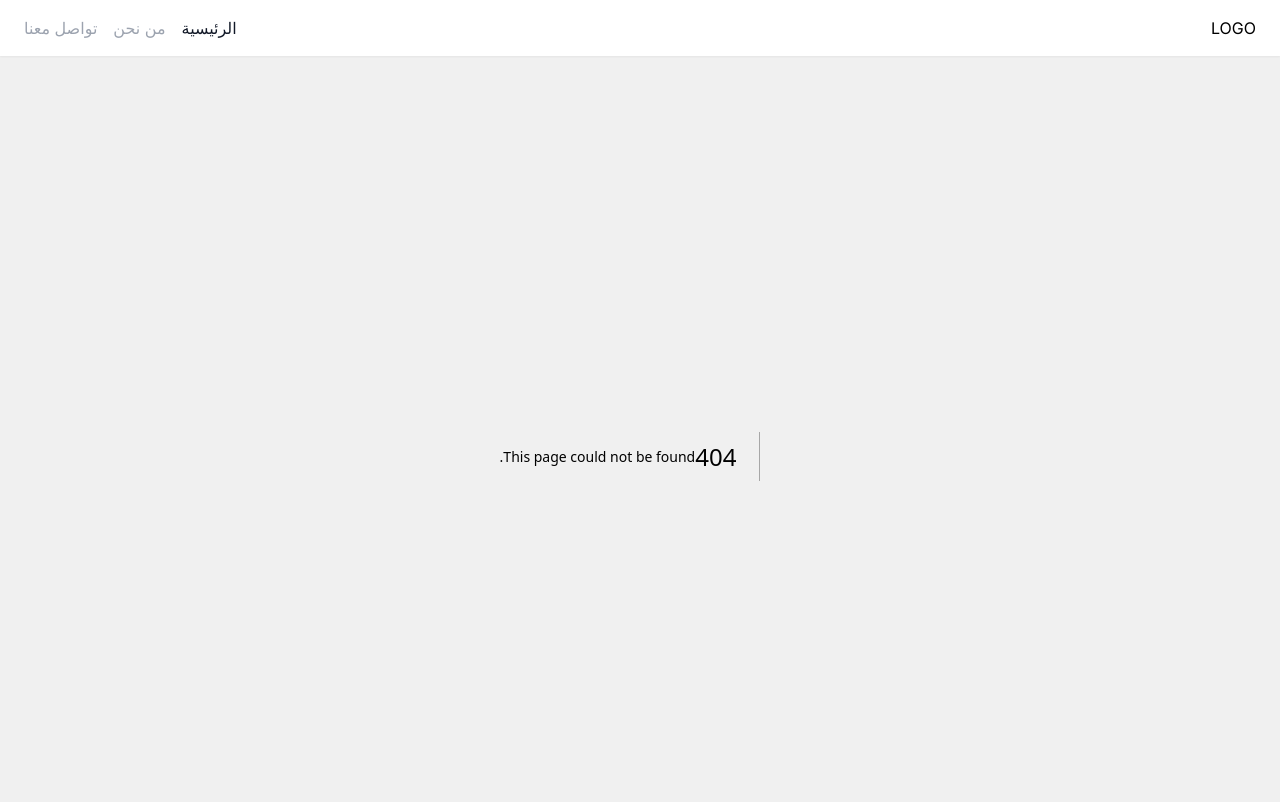
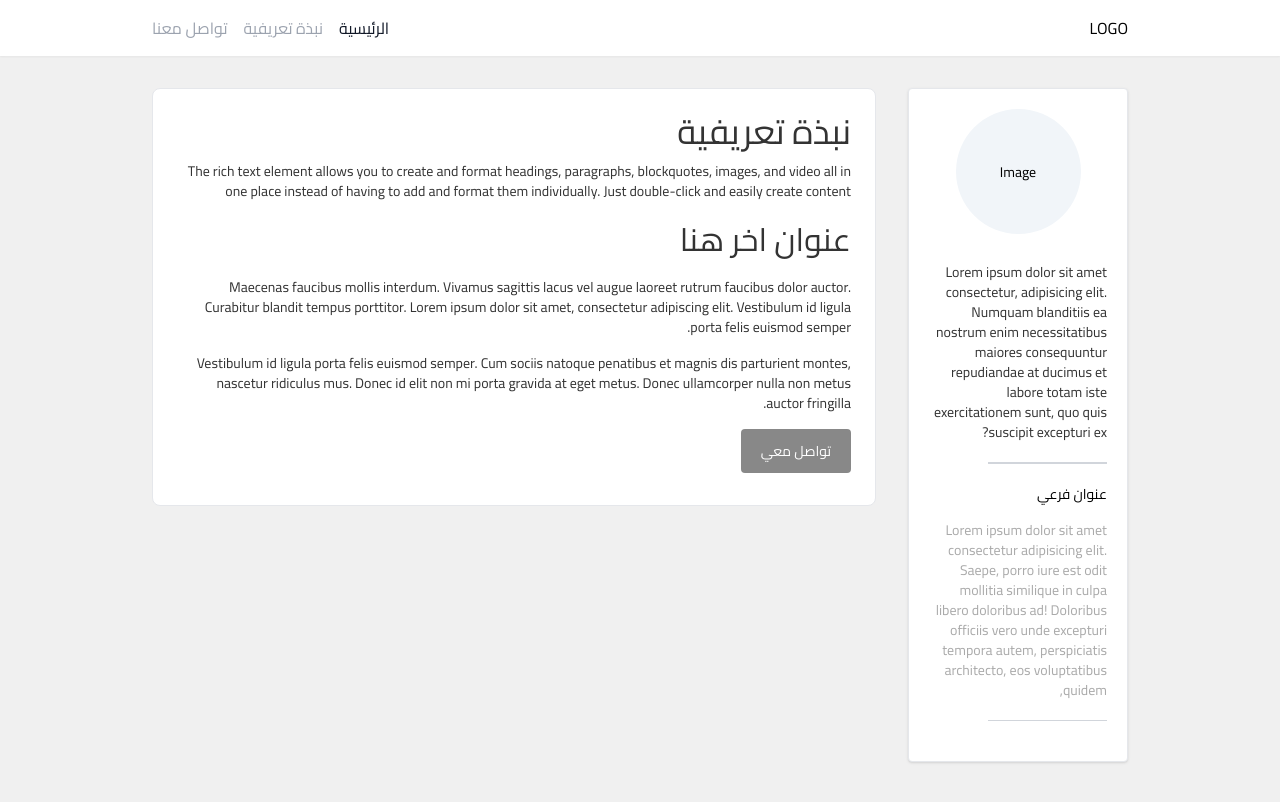
Before and after one commit to Mostafa-Aljazar/wedentist, a Next.js app: page /about in a window 1280 px wide. Before the commit this address had no page. Shown: the top 802 px of the page. Built offline with nearby package versions, Linux system fonts and the light colour scheme.

Commit message:
created about page

```diff
--- /dev/null
+++ b/src/app/about/page.tsx
@@ -0,0 +1,38 @@
+import React from "react"
+import Button from "../components/button"
+
+type Props = {}
+
+const page = (props: Props) => {
+  return (
+    <div className="bg-white border rounded-lg px-6 py-8  text-sm text-[#333] h-fit">
+      <h1 className="text-[30px] lg:text-[35px] mb-5">نبذة تعريفية</h1>
+      <p>
+        The rich text element allows you to create and format headings,
+        paragraphs, blockquotes, images, and video all in one place instead of
+        having to add and format them individually. Just double-click and easily
+        create content
+      </p>
+      <h2 className="py-7 text-[28px] lg:text-[32px]">عنوان اخر هنا</h2>
+
+      <div className=" space-y-4">
+        <p>
+          Maecenas faucibus mollis interdum. Vivamus sagittis lacus vel augue
+          laoreet rutrum faucibus dolor auctor. Curabitur blandit tempus
+          porttitor. Lorem ipsum dolor sit amet, consectetur adipiscing elit.
+          Vestibulum id ligula porta felis euismod semper.
+        </p>
+
+        <p>
+          Vestibulum id ligula porta felis euismod semper. Cum sociis natoque
+          penatibus et magnis dis parturient montes, nascetur ridiculus mus.
+          Donec id elit non mi porta gravida at eget metus. Donec ullamcorper
+          nulla non metus auctor fringilla.
+        </p>
+        <Button>تواصل معي</Button>
+      </div>
+    </div>
+  )
+}
+
+export default page
--- a/src/app/components/articale-card.tsx
+++ b/src/app/components/articale-card.tsx
@@ -8,8 +8,8 @@ type Props = {
 
 const ArticleCard = ({ title, data, preview }: Props) => {
   return (
-    <article className="flex   max-[550px]:flex-col gap-4 p-4 bg-white rounded-lg border shadow-sm ">
-      <div className=" aspect-square max-[550px]:w-full w-[150px] shrink-0 bg-slate-100 flex  justify-center rounded overflow-hidden items-center">
+    <article className="flex   max-[550px]:flex-col gap-4 p-4 bg-white rounded-lg border  ">
+      <div className=" aspect-square max-[550px]:w-full w-[190px] shrink-0 bg-slate-100 flex  justify-center rounded overflow-hidden items-center">
         IMAGE
       </div>
       <div className=" space-y-3 leading-tight">
--- a/src/app/components/articles-view.tsx
+++ b/src/app/components/articles-view.tsx
@@ -67,7 +67,7 @@ const dummyArticles = [
 
 const ArticlesView = (props: Props) => {
   return (
-    <div className=" space-y-8">
+    <div className=" space-y-6">
       {dummyArticles.map((element, index) => {
         return <ArticleCard {...element} key={index} />
       })}
--- /dev/null
+++ b/src/app/components/button.tsx
@@ -0,0 +1,18 @@
+import { cn } from "@/utils/cn"
+import React, { ButtonHTMLAttributes } from "react"
+
+interface Props extends ButtonHTMLAttributes<HTMLButtonElement> {}
+const Button = ({ className, children, ...props }: Props) => {
+  return (
+    <button
+      className={cn(
+        "rounded bg-[#888] hover:bg-[#333] duration-300 px-5 py-3 text-white ",
+        className
+      )}
+      {...props}>
+      {children}
+    </button>
+  )
+}
+
+export default Button
--- a/src/app/components/doctor-card.tsx
+++ b/src/app/components/doctor-card.tsx
@@ -4,9 +4,9 @@ type Props = {}
 
 const DoctorCard = (props: Props) => {
   return (
-    <div className="border bg-white shadow p-4 rounded    space-y-5  text-sm">
+    <div className="border bg-white shadow p-5 rounded    space-y-5  text-sm">
       <div>
-        <div className="rounded-full w-[115px]  mx-auto  bg-slate-100 aspect-square flex items-center text-sm justify-center mb-7">
+        <div className="rounded-full w-[125px]  mx-auto  bg-slate-100 aspect-square flex items-center text-sm justify-center mb-7">
           Image
         </div>
         <p className=" text-[#333]">
--- a/src/app/components/header.tsx
+++ b/src/app/components/header.tsx
@@ -23,7 +23,7 @@ const Header = (props: Props) => {
                 <Link
                   className="  duration-300 text-gray-400 hover:text-gray-900"
                   href="/about">
-                  من نحن
+                  نبذة تعريفية
                 </Link>
               </li>
               <li>
--- a/src/app/layout.tsx
+++ b/src/app/layout.tsx
@@ -1,9 +1,13 @@
 import type { Metadata } from "next"
-import { Inter } from "next/font/google"
+import { Cairo } from "next/font/google"
 import "./globals.css"
 import Header from "./components/header"
+import DoctorCard from "./components/doctor-card"
 
-const inter = Inter({ subsets: ["latin"] })
+const cairo = Cairo({
+  subsets: ["arabic"],
+  weight: ["700", "600", "500", "400", "300"],
+})
 
 export const metadata: Metadata = {
   title: "Create Next App",
@@ -17,9 +21,18 @@ export default function RootLayout({
 }>) {
   return (
     <html lang="ar" dir="rtl">
-      <body className={inter.className + " bg-[#f0f0f0]"}>
+      <body className={cairo.className + " bg-[#f0f0f0]"}>
         <Header />
-        {children}
+        <main className=" py-8  ">
+          <div className="container">
+            <div className=" md:flex gap-8">
+              <div className="w-[220px] shrink-0 max-md:hidden">
+                <DoctorCard />
+              </div>
+              {children}
+            </div>
+          </div>
+        </main>
       </body>
     </html>
   )
--- a/src/app/page.tsx
+++ b/src/app/page.tsx
@@ -3,16 +3,5 @@ import ArticlesView from "./components/articles-view"
 import DoctorCard from "./components/doctor-card"
 
 export default function Home() {
-  return (
-    <main className=" py-10  ">
-      <div className="container">
-        <div className=" md:flex gap-8">
-          <div className="w-1/3 max-md:hidden">
-            <DoctorCard />
-          </div>
-          <ArticlesView />
-        </div>
-      </div>
-    </main>
-  )
+  return <ArticlesView />
 }
--- a/tailwind.config.ts
+++ b/tailwind.config.ts
@@ -7,6 +7,14 @@ const config: Config = {
     "./src/app/**/*.{js,ts,jsx,tsx,mdx}",
   ],
   theme: {
+    screens: {
+      sm: "514px",
+
+      md: "786px",
+
+      lg: "1024px",
+    },
+
     extend: {
       backgroundImage: {
         "gradient-radial": "radial-gradient(var(--tw-gradient-stops))",
```
Also changed, not shown: package.json (+6 -4 lines), 1 other file (tests, documents, lock files or other folders).
